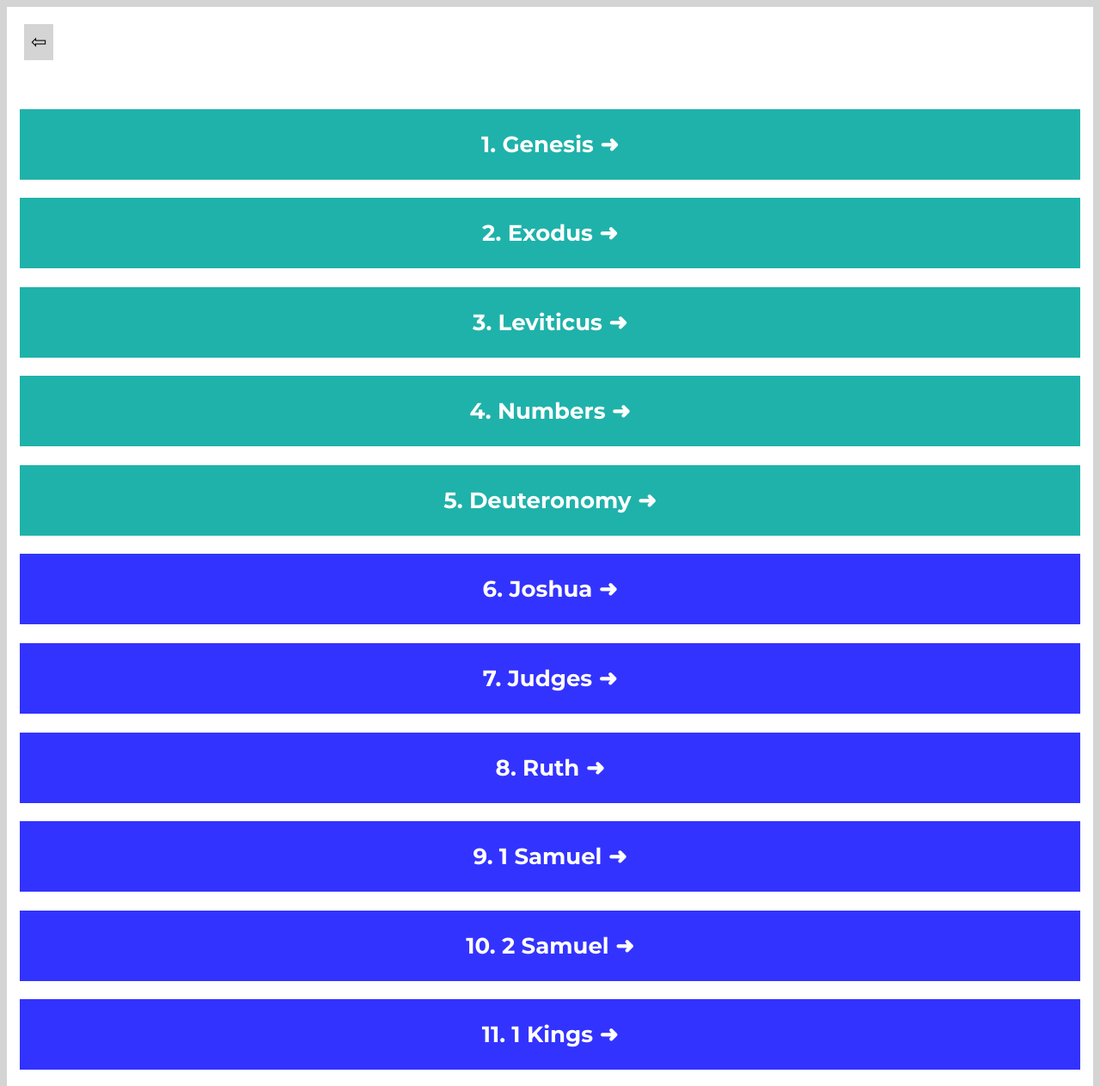
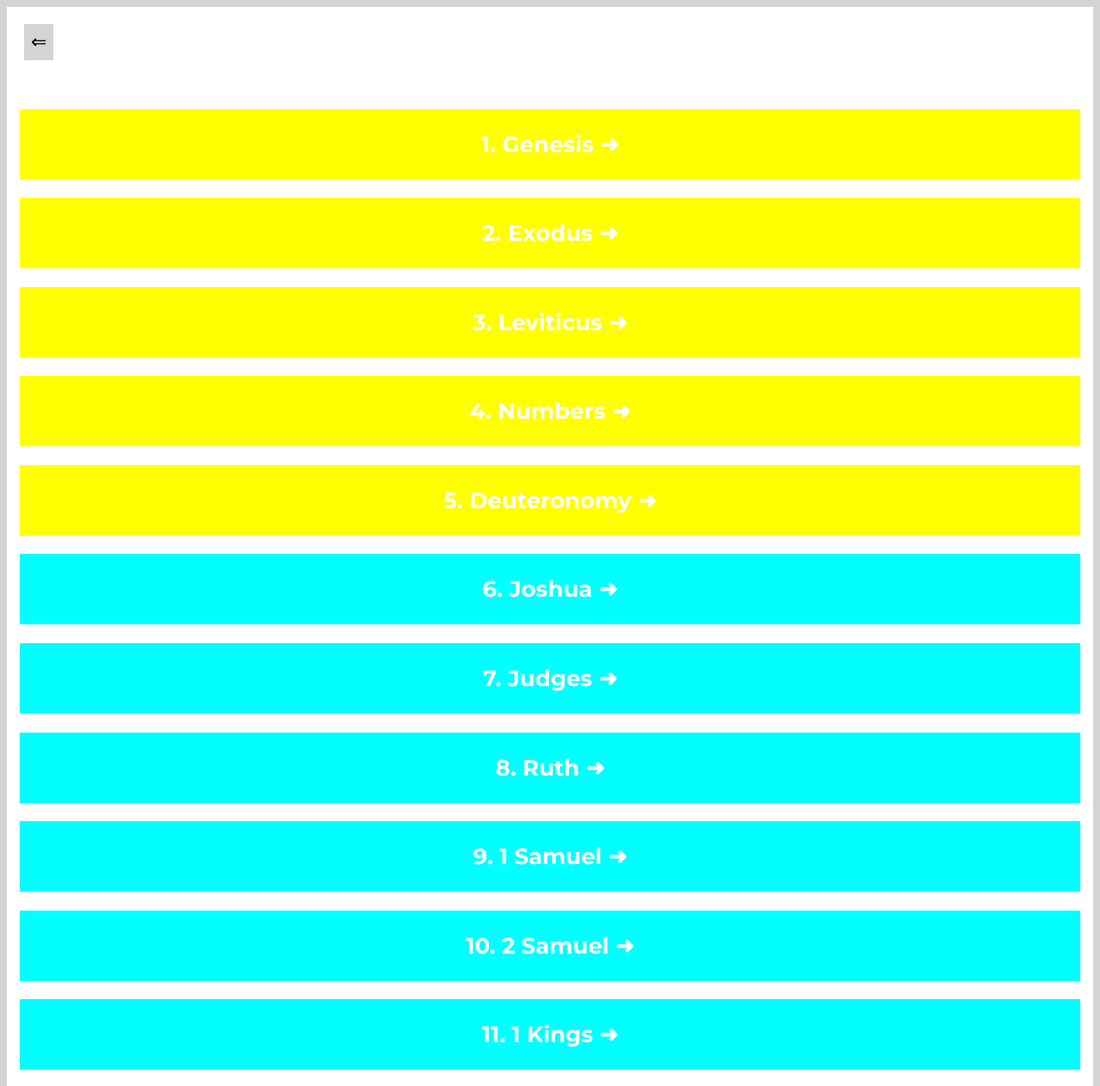
Before and after one commit to web-fullstack-dev/Bible-Verses-sub-sub--main--old--EN, a plain HTML site: page index.html in a window 1280 px wide. Shown: the top 1263 px of the page at 86% size. Drawn offline with Linux system fonts and the light colour scheme.

Commit message:
Changed color and arrow in index.html

```diff
--- a/css/section.css
+++ b/css/section.css
@@ -11,21 +11,21 @@
   transition: 0.3s;
 }
 
-.section__h1--lightseagreen {
-  background-color: hsl(177, 70%, 41%);
+.section__h1--yellow {
+  background-color: hsl(60, 100%, 50%);
 }
 
-.section__h1--lightseagreen:active {
-  background-color: hsl(177, 70%, 41%);
+.section__h1--yellow:active {
+  background-color: hsl(60, 100%, 60%);
   transform: scale(1.1);
 }
 
-.section__h1--blue {
-  background-color: hsl(240, 100%, 60%);
+.section__h1--aqua {
+  background-color: hsl(180, 100%, 50%);
 }
 
-.section__h1--blue:active {
-  background-color: hsl(240, 100%, 70%);
+.section__h1--aqua:active {
+  background-color: hsl(180, 100%, 60%);
   transform: scale(1.1);
 }
 
--- a/index.html
+++ b/index.html
@@ -13,66 +13,66 @@
 <body class="body">
   <main class="main">
     <section class="section">
-      <button class="section__button"><a class="section__button--link" href="https://mr-front-end-dev.github.io/Bible-Verses-sub--main--EN/"><span class="section__button--size">&#x21e6;</span></a></button>
+      <button class="section__button"><a class="section__button--link" href="https://mr-front-end-dev.github.io/Bible-Verses-sub--main--EN/"><span class="section__button--size">&#8656;</span></a></button>
     </section>
     <section class="section">
       <a class="section__h1--link" href="#">
-        <h1 class="section__h1 section__h1--lightseagreen">
+        <h1 class="section__h1 section__h1--yellow">
          1. Genesis &#x279C;
         </h1>
       </a>
       <a class="section__h1--link" href="#">
-        <h1 class="section__h1 section__h1--lightseagreen">
+        <h1 class="section__h1 section__h1--yellow">
          2. Exodus &#x279C;
         </h1>
       </a>
       <a class="section__h1--link" href="#">
-        <h1 class="section__h1 section__h1--lightseagreen">
+        <h1 class="section__h1 section__h1--yellow">
          3. Leviticus &#x279C;
         </h1>
       </a>
       <a class="section__h1--link" href="#">
-        <h1 class="section__h1 section__h1--lightseagreen">
+        <h1 class="section__h1 section__h1--yellow">
          4. Numbers &#x279C;
         </h1>
       </a>
       <a class="section__h1--link" href="#">
-        <h1 class="section__h1 section__h1--lightseagreen">
+        <h1 class="section__h1 section__h1--yellow">
          5. Deuteronomy &#x279C;
         </h1>
       </a>
       <a class="section__h1--link" href="#">
-        <h1 class="section__h1 section__h1--blue">
+        <h1 class="section__h1 section__h1--aqua">
          6. Joshua &#x279C;
         </h1>
       </a>
       <a class="section__h1--link" href="#">
-        <h1 class="section__h1 section__h1--blue">
+        <h1 class="section__h1 section__h1--aqua">
          7. Judges &#x279C;
         </h1>
       </a>
       <a class="section__h1--link" href="#">
-        <h1 class="section__h1 section__h1--blue">
+        <h1 class="section__h1 section__h1--aqua">
          8. Ruth &#x279C;
         </h1>
       </a>
       <a class="section__h1--link" href="#">
-        <h1 class="section__h1 section__h1--blue">
+        <h1 class="section__h1 section__h1--aqua">
          9. 1 Samuel &#x279C;
         </h1>
       </a>
       <a class="section__h1--link" href="#">
-        <h1 class="section__h1 section__h1--blue">
+        <h1 class="section__h1 section__h1--aqua">
          10. 2 Samuel &#x279C;
         </h1>
       </a>
       <a class="section__h1--link" href="#">
-        <h1 class="section__h1 section__h1--blue">
+        <h1 class="section__h1 section__h1--aqua">
          11. 1 Kings &#x279C;
         </h1>
       </a>
       <a class="section__h1--link" href="#">
-        <h1 class="section__h1 section__h1--blue">
+        <h1 class="section__h1 section__h1--aqua">
          12. 2 Kings &#x279C;
         </h1>
       </a>
```
